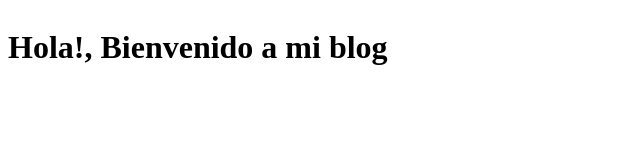
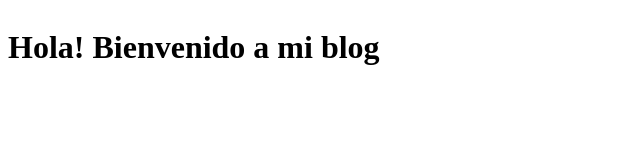
Before and after one commit to george28cs/Github-Curso, a plain HTML site: page index.html in a window 1280 px wide. Shown: the whole page, without its empty margins (0-640 px from the left). Drawn offline with Linux system fonts and the light colour scheme.

Commit message:
Header modificado

```diff
--- a/index.html
+++ b/index.html
@@ -9,7 +9,7 @@
 </head>
 <body>
   <header class="header">
-    <h1>Hola!, Bienvenido a mi blog</h1>
+    <h1>Hola! Bienvenido a mi blog</h1>
   </header>
 
   <section class="main"></section>
```
